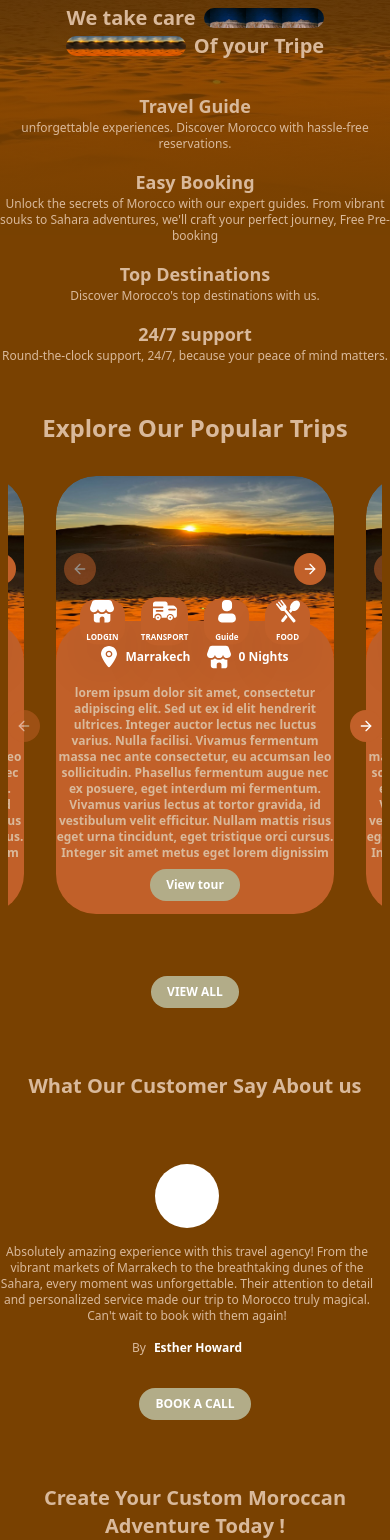
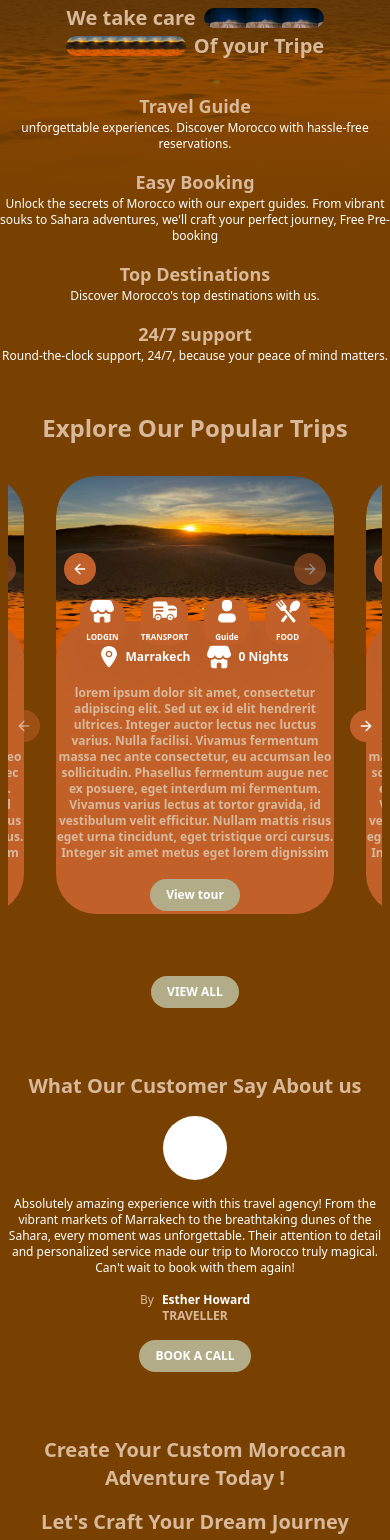
Before and after one commit to Ereur/TravelingWebsite, a Next.js app: page / in a window 390 px wide. Shown: the part 280-1820 px from the top of the page. Built offline with nearby package versions, Linux system fonts and the light colour scheme; what tailwindcss-debug-screens would draw is missing.

Commit message:
fixing responsive cards

```diff
--- a/package.json
+++ b/package.json
@@ -15,6 +15,7 @@
     "class-variance-authority": "^0.7.0",
     "clsx": "^2.1.0",
     "date-fns": "^3.6.0",
+    "embla-carousel-autoplay": "^8.0.2",
     "embla-carousel-react": "^8.0.2",
     "lucide-react": "^0.367.0",
     "next": "14.1.4",
--- a/src/app/page.tsx
+++ b/src/app/page.tsx
@@ -20,11 +20,14 @@ import {
   AccordionItem,
   AccordionTrigger,
 } from "@/components/ui/accordion";
+import Autoplay from "embla-carousel-autoplay";
 
 export default function Home() {
   // const segment = useSelectedLayoutSegment();
   const [isMobile, setIsMobile] = useState(false);
-
+  const plugin = React.useRef(
+    Autoplay({ delay: 2000, stopOnInteraction: true })
+  );
   useEffect(() => {
     const handleResize = () => {
       setIsMobile(window.innerWidth <= 768);
@@ -118,7 +121,7 @@ export default function Home() {
               Travel Guide
             </h1>
             <div>
-              <p className="text-center text-xs text-[#D9B99B] font-montserrat font-medium ">
+              <p className="text-center text-xs text-white font-montserrat font-medium ">
                 unforgettable experiences. Discover Morocco with hassle-free
                 reservations.
               </p>
@@ -129,7 +132,7 @@ export default function Home() {
               Easy Booking
             </h1>
             <div>
-              <p className="text-center max-w-[500px] text-xs text-[#D9B99B] font-montserrat font-medium">
+              <p className="text-center max-w-[500px] text-xs text-white font-montserrat font-medium">
                 Unlock the secrets of Morocco with our expert guides. From
                 vibrant souks to Sahara adventures, we&apos;ll craft your
                 perfect journey, Free Pre-booking
@@ -140,7 +143,7 @@ export default function Home() {
             <h1 className="text-lg  text-[#D9B99B] font-montserrat font-black ">
               Top Destinations
             </h1>
-            <p className="text-center text-xs text-[#D9B99B] font-montserrat font-medium">
+            <p className="text-center text-xs text-white font-montserrat font-medium">
               Discover Morocco&apos;s top destinations with us.
             </p>
           </div>
@@ -148,7 +151,7 @@ export default function Home() {
             <h1 className="text-lg  text-[#D9B99B] font-montserrat font-black ">
               24/7 support
             </h1>
-            <p className="text-center text-xs text-[#D9B99B] font-montserrat font-medium">
+            <p className="text-center text-xs text-white font-montserrat font-medium">
               Round-the-clock support, 24/7, because your peace of mind matters.
             </p>
           </div>
@@ -212,17 +215,23 @@ export default function Home() {
         {/* <div className="w-full flex flex-col justify-center mt-12 items-center gap-4">
 
         </div> */}
-        <Carousel className="w-full  flex justify-center  items-center gap-4">
-          <CarouselContent className="w-full  gap-4 cursor-pointer flex justify-center items-center">
-            <CarouselItem className="w-full flex flex-col justify-center mt-12 items-center gap-4">
+        <Carousel
+          className="w-full  flex justify-center  items-center gap-4 "
+          plugins={[plugin.current]}
+          onMouseEnter={plugin.current.stop}
+          onMouseLeave={plugin.current.reset}
+        >
+          <CarouselContent className="w-full  gap-4 cursor-pointer flex -ml-0 justify-center items-center">
+            <CarouselItem className="w-full flex flex-col justify-center pl-0 xl:mt-12 mt-4 items-center gap-4">
               <div className="w-16 h-16 bg-white rounded-full"></div>
-              <p className="text-center font-medium  text-xs max-w-[700px] text-[#D9B99B]">
+              <p className="text-center font-medium  text-xs max-w-[700px] text-white">
                 Absolutely amazing experience with this travel agency! From the
                 vibrant markets of Marrakech to the breathtaking dunes of the
                 Sahara, every moment was unforgettable. Their attention to
                 detail and personalized service made our trip to Morocco truly
                 magical. Can&apos;t wait to book with them again!
               </p>
+              <div>
                 <p className="text-center font-medium  text-xs max-w-[700px] text-[#D9B99B]">
                   By
                   <span className="ml-2 text-center font-bold  text-xs max-w-[700px] text-white">
@@ -232,35 +241,18 @@ export default function Home() {
                 <p className="text-center font-bold  text-xs max-w-[700px] text-[#D9B99B]">
                   TRAVELLER
                 </p>
+              </div>
             </CarouselItem>
-            <CarouselItem className="w-full flex flex-col justify-center mt-12 items-center gap-4">
+            <CarouselItem className="w-full flex flex-col justify-center pl-0 xl:mt-12 mt-4 items-center gap-4">
               <div className="w-16 h-16 bg-white rounded-full"></div>
-              <p className="text-center font-medium  text-xs max-w-[700px] text-[#D9B99B]">
+              <p className="text-center font-medium  text-xs max-w-[700px] text-white">
                 Absolutely amazing experience with this travel agency! From the
                 vibrant markets of Marrakech to the breathtaking dunes of the
                 Sahara, every moment was unforgettable. Their attention to
                 detail and personalized service made our trip to Morocco truly
                 magical. Can&apos;t wait to book with them again!
               </p>
-              <p className="text-center font-medium  text-xs max-w-[700px] text-[#D9B99B]">
-                By
-                <span className="ml-2 text-center font-bold  text-xs max-w-[700px] text-white">
-                  Esther Howard
-                </span>
-              </p>
-              {/* <p className="text-center font-bold  text-xs max-w-[700px] text-[#D9B99B]">
-                "TRAVELLER"
-              </p> */}
-            </CarouselItem>
-            <CarouselItem className="w-full flex flex-col justify-center mt-12 items-center gap-4">
-              <div className="w-16 h-16 bg-white rounded-full"></div>
-              <p className="text-center font-medium  text-xs max-w-[700px] text-[#D9B99B]">
-                Absolutely amazing experience with this travel agency! From the
-                vibrant markets of Marrakech to the breathtaking dunes of the
-                Sahara, every moment was unforgettable. Their attention to
-                detail and personalized service made our trip to Morocco truly
-                magical. Can&apos;t wait to book with them again!
-              </p>
+              <div>
                 <p className="text-center font-medium  text-xs max-w-[700px] text-[#D9B99B]">
                   By
                   <span className="ml-2 text-center font-bold  text-xs max-w-[700px] text-white">
@@ -270,45 +262,92 @@ export default function Home() {
                 <p className="text-center font-bold  text-xs max-w-[700px] text-[#D9B99B]">
                   TRAVELLER
                 </p>
+              </div>
             </CarouselItem>
-            {/* <CarouselItem className="w-full flex flex-col justify-center mt-12 items-center gap-4">
+            <CarouselItem className="w-full flex flex-col justify-center pl-0 xl:mt-12 mt-4 items-center gap-4">
               <div className="w-16 h-16 bg-white rounded-full"></div>
-              <p className="text-center font-medium  text-xs max-w-[700px] text-[#D9B99B]">
-                "Absolutely amazing experience with this travel agency! From the
+              <p className="text-center font-medium  text-xs max-w-[700px] text-white">
+                Absolutely amazing experience with this travel agency! From the
                 vibrant markets of Marrakech to the breathtaking dunes of the
                 Sahara, every moment was unforgettable. Their attention to
                 detail and personalized service made our trip to Morocco truly
-                magical. Can't wait to book with them again!"
+                magical. Can&apos;t wait to book with them again!
               </p>
+              <div>
                 <p className="text-center font-medium  text-xs max-w-[700px] text-[#D9B99B]">
                   By
-                <span className="text-center font-bold  text-xs max-w-[700px] text-[#D9B99B]">
+                  <span className="ml-2 text-center font-bold  text-xs max-w-[700px] text-white">
                     Esther Howard
                   </span>
                 </p>
-              <p className="text-center font-medium  text-xs max-w-[700px] text-[#D9B99B]">
-                "TRAVELLER"
+                <p className="text-center font-bold  text-xs max-w-[700px] text-[#D9B99B]">
+                  TRAVELLER
                 </p>
+              </div>
             </CarouselItem>
-            <CarouselItem className="w-full flex flex-col justify-center mt-12 items-center gap-4">
+            <CarouselItem className="w-full flex flex-col justify-center pl-0 xl:mt-12 mt-4 items-center gap-4">
               <div className="w-16 h-16 bg-white rounded-full"></div>
-              <p className="text-center font-medium  text-xs max-w-[700px] text-[#D9B99B]">
-                "Absolutely amazing experience with this travel agency! From the
+              <p className="text-center font-medium  text-xs max-w-[700px] text-white">
+                Absolutely amazing experience with this travel agency! From the
                 vibrant markets of Marrakech to the breathtaking dunes of the
                 Sahara, every moment was unforgettable. Their attention to
                 detail and personalized service made our trip to Morocco truly
-                magical. Can't wait to book with them again!"
+                magical. Can&apos;t wait to book with them again!
               </p>
+              <div>
                 <p className="text-center font-medium  text-xs max-w-[700px] text-[#D9B99B]">
                   By
-                <span className="text-center font-bold  text-xs max-w-[700px] text-white">
+                  <span className="ml-2 text-center font-bold  text-xs max-w-[700px] text-white">
                     Esther Howard
                   </span>
                 </p>
+                <p className="text-center font-bold  text-xs max-w-[700px] text-[#D9B99B]">
+                  TRAVELLER
+                </p>
+              </div>
+            </CarouselItem>
+            <CarouselItem className="w-full flex flex-col justify-center pl-0 xl:mt-12 mt-4 items-center gap-4">
+              <div className="w-16 h-16 bg-white rounded-full"></div>
+              <p className="text-center font-medium  text-xs max-w-[700px] text-white">
+                Absolutely amazing experience with this travel agency! From the
+                vibrant markets of Marrakech to the breathtaking dunes of the
+                Sahara, every moment was unforgettable. Their attention to
+                detail and personalized service made our trip to Morocco truly
+                magical. Can&apos;t wait to book with them again!
+              </p>
+              <div>
                 <p className="text-center font-medium  text-xs max-w-[700px] text-[#D9B99B]">
-                "TRAVELLER"
+                  By
+                  <span className="ml-2 text-center font-bold  text-xs max-w-[700px] text-white">
+                    Esther Howard
+                  </span>
                 </p>
-            </CarouselItem> */}
+                <p className="text-center font-bold  text-xs max-w-[700px] text-[#D9B99B]">
+                  TRAVELLER
+                </p>
+              </div>
+            </CarouselItem>
+            <CarouselItem className="w-full flex flex-col justify-center pl-0 xl:mt-12 mt-4 items-center gap-4">
+              <div className="w-16 h-16 bg-white rounded-full"></div>
+              <p className="text-center font-medium  text-xs max-w-[700px] text-white">
+                Absolutely amazing experience with this travel agency! From the
+                vibrant markets of Marrakech to the breathtaking dunes of the
+                Sahara, every moment was unforgettable. Their attention to
+                detail and personalized service made our trip to Morocco truly
+                magical. Can&apos;t wait to book with them again!
+              </p>
+              <div>
+                <p className="text-center font-medium  text-xs max-w-[700px] text-[#D9B99B]">
+                  By
+                  <span className="ml-2 text-center font-bold  text-xs max-w-[700px] text-white">
+                    Esther Howard
+                  </span>
+                </p>
+                <p className="text-center font-bold  text-xs max-w-[700px] text-[#D9B99B]">
+                  TRAVELLER
+                </p>
+              </div>
+            </CarouselItem>
           </CarouselContent>
         </Carousel>
         <div className="flex w-full justify-center mt-4 ">
@@ -372,7 +411,13 @@ export default function Home() {
           </div>
         </div>
       </section>
-      <section id="FAQ" className="w-full flex justify-center xl:pt-28 pt-16">
+      <section
+        id="FAQ"
+        className="w-full flex justify-center flex-col items-center  xl:gap-16 gap-8 xl:pt-28 pt-16"
+      >
+        <h1 className="text-center text-xl  xl:text-4xl font-bold font-montserrat text-[#D9B99B]">
+          Dive into our FAQ section for quick insights and clarity.
+        </h1>
         <div className="max-w-[600px] w-full flex gap-4 flex-col">
           {[...Array(5)].map((_, index) => (
             <Accordion
--- a/src/components/TourCard.tsx
+++ b/src/components/TourCard.tsx
@@ -3,6 +3,9 @@ import Transport from "@/assets/icons/Transport";
 import Guid from "@/assets/icons/Guid";
 import Food from "@/assets/icons/Food";
 import Location from "@/assets/icons/Location";
+import Autoplay from "embla-carousel-autoplay";
+import React from "react";
+
 import {
   Carousel,
   CarouselContent,
@@ -12,13 +15,22 @@ import {
 } from "@/components/ui/carousel";
 
 export const TourCard: React.FC = () => {
+  const plugin = React.useRef(
+    Autoplay({ delay: 2000, stopOnInteraction: true })
+  );
+
   return (
     <div
       className="flex flex-col w-full h-[500px] max-w-[350px]   max-h-[500px] rounded-[40px] overflow-hidden "
       id="card"
     >
       {/* <div id="TourCaroussel" className="h-1/2 bg-white"> */}
-      <Carousel className="w-full ">
+      <Carousel
+        className="w-full "
+        plugins={[plugin.current]}
+        onMouseEnter={plugin.current.stop}
+        onMouseLeave={plugin.current.reset}
+      >
         <CarouselContent>
           <CarouselItem>
             <img
@@ -126,7 +138,7 @@ export const TourCard: React.FC = () => {
               Integer sit amet metus eget lorem dignissim vulputate.
             </p>
           </div>
-          <div className="w-full flex justify-center items-end ">
+          <div className="absolute h-full w-full top-0 flex justify-center items-end">
             <button className="bg-[#B2AC88] px-4 py-2 rounded-full ">
               <h1 className="xl:text-lg text-xs font-bold font-montserrat text-white">
                 View tour
```
Also changed, not shown: 1 other file (tests, documents, lock files or other folders). Lines whose indentation alone changed are shown as unchanged.
